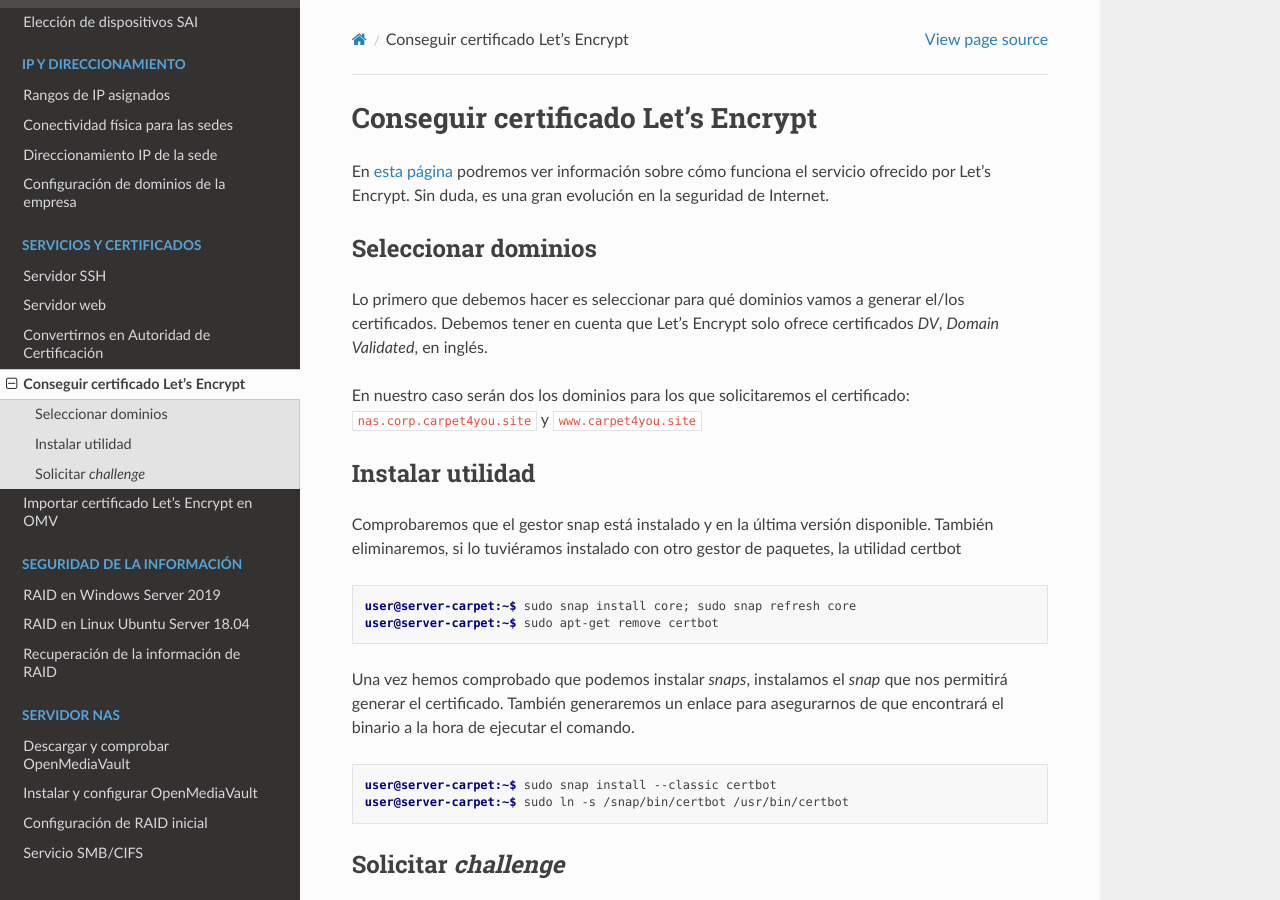
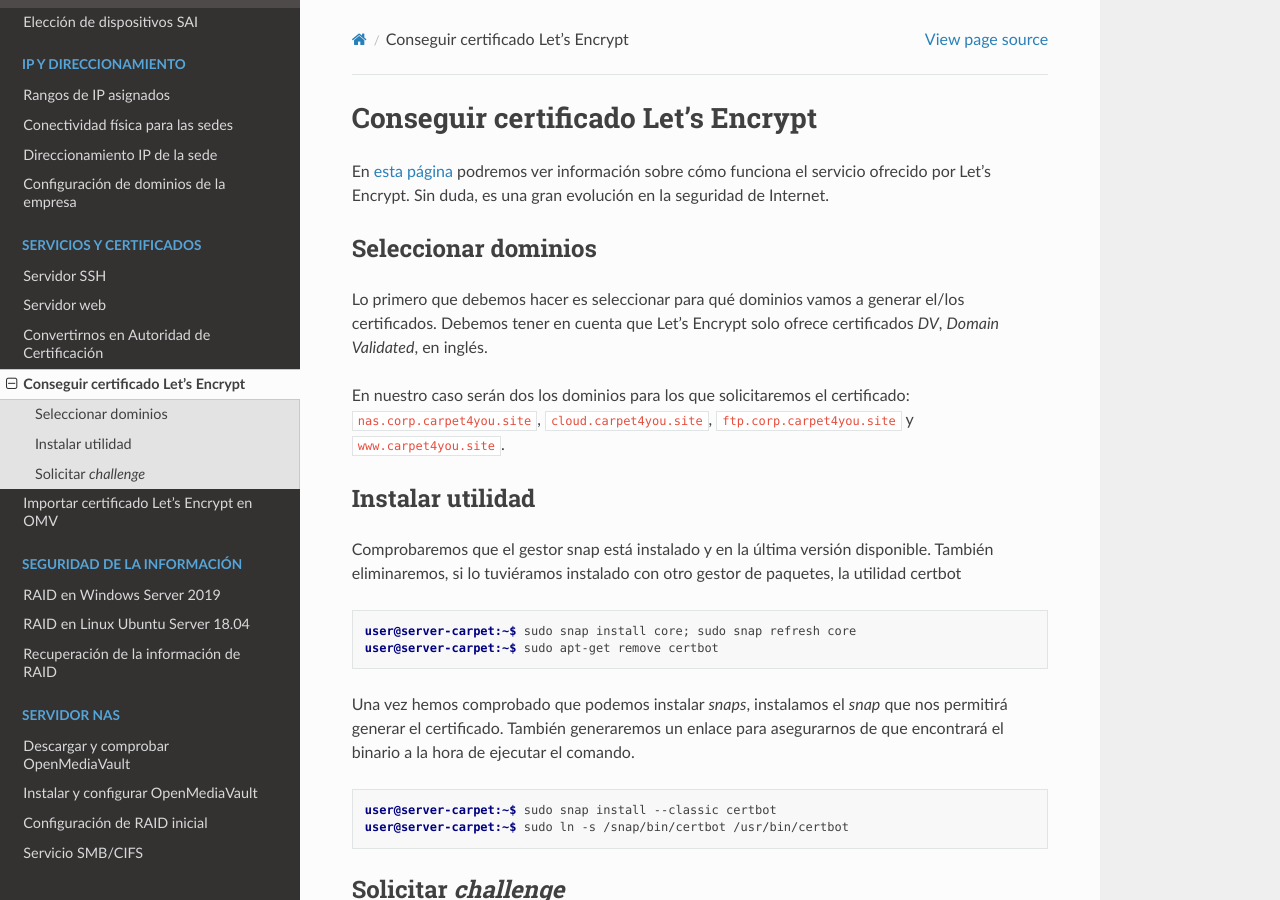
Before and after one commit to gonzaleztroyano/ASIR2-SYAD-P1, a Sphinx documentation site: the page built from docs/source/servicio/certificado-letsencrypt.rst, in a window 1280 px wide and 900 px high. Built offline with Sphinx 7.4.7 and the Read the Docs theme 2.0.0, drawn with Linux system fonts in a browser that asks for light colours.

Commit message:
Pequeñas correcciones

```diff
--- a/docs/source/servicio/certificado-letsencrypt.rst
+++ b/docs/source/servicio/certificado-letsencrypt.rst
@@ -9,7 +9,7 @@ Seleccionar dominios
 
 Lo primero que debemos hacer es seleccionar para qué dominios vamos a generar el/los certificados. Debemos tener en cuenta que Let's Encrypt solo ofrece certificados *DV*, *Domain Validated*, en inglés.
 
-En nuestro caso serán dos los dominios para los que solicitaremos el certificado: ``nas.corp.carpet4you.site`` y ``www.carpet4you.site``
+En nuestro caso serán dos los dominios para los que solicitaremos el certificado: ``nas.corp.carpet4you.site``, ``cloud.carpet4you.site``, ``ftp.corp.carpet4you.site`` y ``www.carpet4you.site``.
 
 Instalar utilidad
 ==================
--- a/docs/source/servidor-nas/servicio-smb-cifs.rst
+++ b/docs/source/servidor-nas/servicio-smb-cifs.rst
@@ -56,7 +56,7 @@ No cambiamos ningún parámetro más. Hacemos clic en Save y aplicamos los cambi
 Acceder a la carpeta compartida
 ================================
 
-Desde nuestra máquina escribimos ``smb:nas.corp.carpet4you.site``.
+Desde nuestra máquina escribimos ``smb://nas.corp.carpet4you.site``.
 
 Nos pedirá el usuario y contraseña.
 
```
